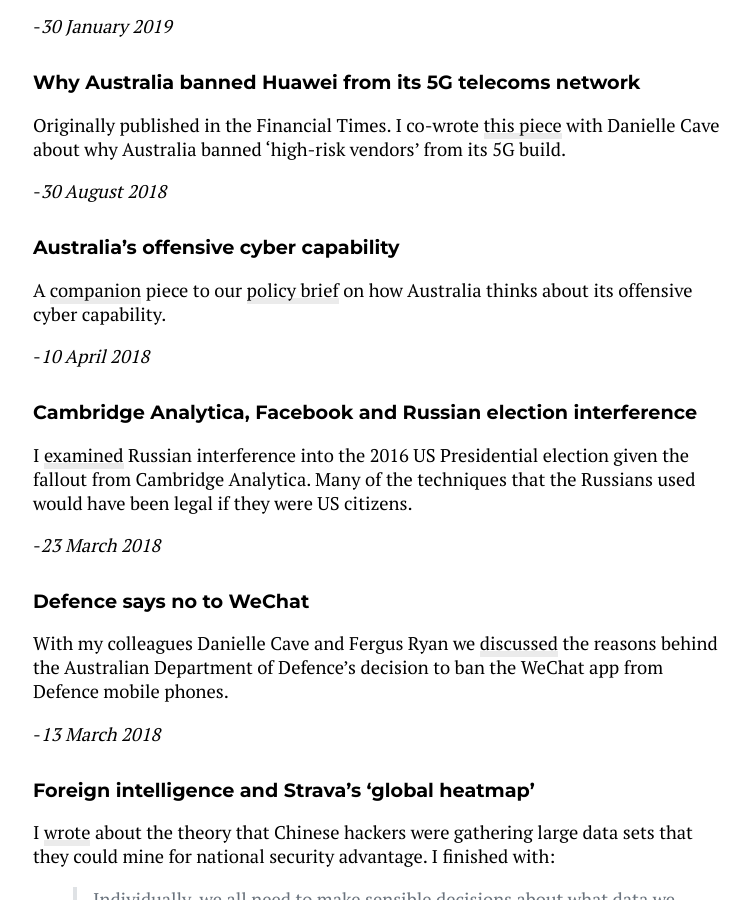
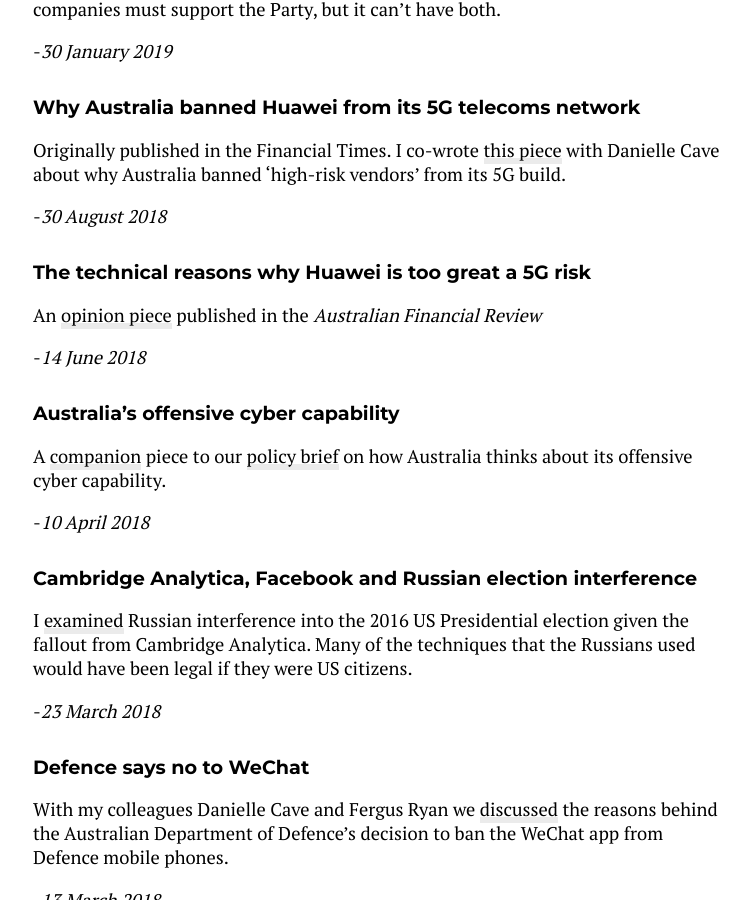
Before and after one commit to tomatospy/tomatospy.github.io, a Jekyll site: the page built from writings.md, in a window 1280 px wide and 900 px high, scrolled down 4742 px. Shown: the whole window, without its empty margins (257-1007 px from the left). Built offline with Jekyll 4.4.1, drawn with Linux system fonts in a browser that asks for light colours; nearby versions of some CDN libraries; some of the changed text lies outside the part shown.

Commit message:
updated publications

```diff
--- a/writings.md
+++ b/writings.md
@@ -106,6 +106,11 @@ The PRC's rhetoric is that the Chinese people and all Chinese companies must sup
 Originally published in the Financial Times. I co-wrote [this piece](https://www.aspi.org.au/opinion/why-australia-banned-huawei-its-5g-telecoms-network) with Danielle Cave about why Australia banned 'high-risk vendors' from its 5G build.
 
 -*30 August 2018*
+
+##### [The technical reasons why Huawei is too great a 5G risk](https://www.afr.com/opinion/the-technical-reasons-why-huawei-too-great-a-5g-risk-20180614-h11e3o)
+An [opinion piece](https://www.afr.com/opinion/the-technical-reasons-why-huawei-too-great-a-5g-risk-20180614-h11e3o) published in the *Australian Financial Review*
+
+-*14 June 2018*
 
 ##### [Australia's offensive cyber capability](https://www.aspistrategist.org.au/australias-offensive-cyber-capability/)
 
```
